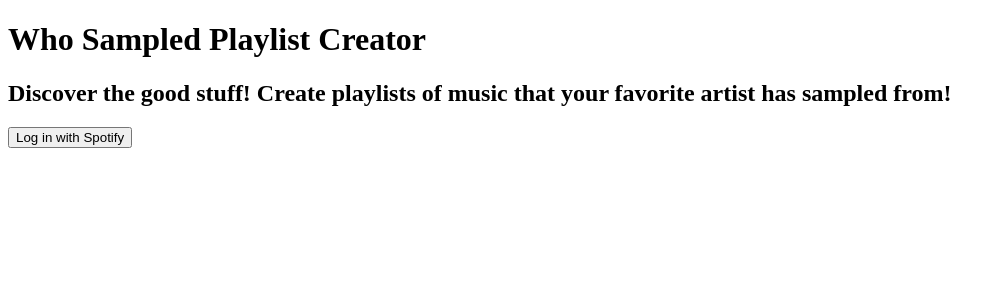
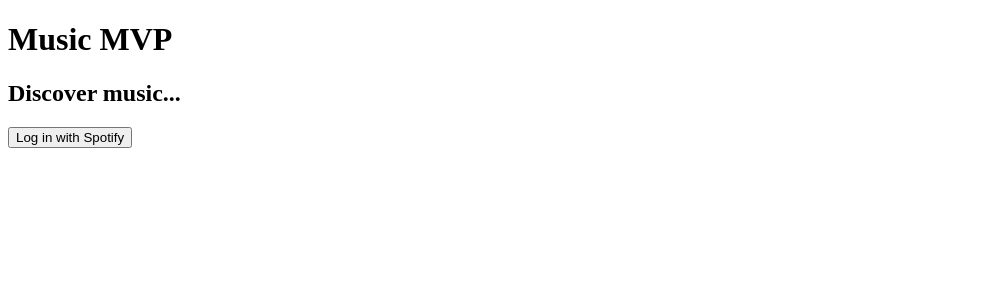
Before and after one commit to connieyeah/sight-and-sound, a React app: page / in a window 1280 px wide. Shown: the top 300 px of the page, without its empty margins (0-1005 px from the left). Built offline with nearby package versions, Linux system fonts and the light colour scheme; the HTML template or start-up script is replaced by a standard one.

Commit message:
add router

```diff
--- /dev/null
+++ b/client/src/App.jsx
@@ -0,0 +1,43 @@
+import React from 'react';
+import ReactDOM from 'react-dom';
+import Login from './components/Login.jsx';
+import Search from './components/Search.jsx';
+
+import { BrowserRouter as Router, Route, Link } from 'react-router-dom';
+
+class App extends React.Component {
+  constructor(props) {
+    super(props);
+    this.state = {
+      tokenExist: false
+    }
+  }
+
+  componentWillMount() {
+    const params = (new URL(window.location)).searchParams
+    const access_token = params.get('access_token')
+    const refresh_token = params.get('refresh_token')
+    if (access_token !== null && refresh_token !== null) {
+      localStorage.setItem('accessToken', access_token)
+      localStorage.setItem('refreshToken', refresh_token)
+      this.setState({tokenExist: true})
+    }
+  }
+
+  render() {
+    const tokenExist = this.state.tokenExist
+    return (
+      <Router>
+        <div>
+          {tokenExist ?
+            <Route path="/" exact component={Search} />
+            : <Route path="/" exact component={Login} />
+          }
+        </div>
+
+      </Router>
+    )
+  }
+}
+
+ReactDOM.render(<App />, document.getElementById('app'));
--- a/client/src/components/Login.jsx
+++ b/client/src/components/Login.jsx
@@ -4,10 +4,11 @@ import styles from '../styles/Login.scss'
 
 class Login extends React.Component {
   render() {
+    console.log(`HI IM AEAKE LOGIN PAGE`, this.props)
     return (
       <div className={styles.container__index}>
-        <h1>Who Sampled Playlist Creator</h1>
-        <h2>Discover the good stuff! Create playlists of music that your favorite artist has sampled from!</h2>
+        <h1>Music MVP</h1>
+        <h2>Discover music...</h2>
         <a href="/login"><button className={styles['button__login-spotify']}><i className="fab fa-spotify"></i> Log in with Spotify</button></a>
         <div style={{ color: '#FFFFFF', fontWeight: 700, marginTop: '10px' }}>Created by Albert Huynh</div>
       </div>
--- /dev/null
+++ b/client/src/components/Search.jsx
@@ -0,0 +1,37 @@
+import React from 'react';
+
+class Search extends React.Component {
+  constructor(props) {
+    super(props);
+    this.state = {
+      urlSearchInput: ''
+    }
+  }
+
+  handleChange(event) {
+    this.setState({urlSearchInput: event.target.value})
+  }
+
+  // function that sends url to clarifai api
+  handleSubmit() {
+  }
+
+
+  render() {
+    console.log(`search component being rendered...`, this.props)
+    return (
+      <div>
+        <h1>SEARCH</h1>
+        <form>
+          <label>
+            Enter image url
+            <input type="text" name="" />
+          </label>
+        </form>
+      </div>
+
+    )
+  }
+}
+
+export default Search;
--- a/client/src/index.jsx
+++ /dev/null
@@ -1,21 +0,0 @@
-import React from 'react';
-import ReactDOM from 'react-dom';
-import Login from './components/Login.jsx';
-
-class App extends React.Component {
-  constructor(props) {
-    super(props);
-    this.state = {
-
-    }
-  }
-  render() {
-    return (
-      <div>
-        <Login />
-      </div>
-    )
-  }
-}
-
-ReactDOM.render(<App />, document.getElementById('app'));
--- a/package.json
+++ b/package.json
@@ -31,7 +31,9 @@
   },
   "dependencies": {
     "babel-cli": "^6.26.0",
-    "body-parser": "^1.17.2",
+    "body-parser": "^1.18.3",
+    "clarifai": "^2.9.0",
+    "cookie-parser": "^1.4.3",
     "cors": "^2.8.5",
     "eslint": "^5.10.0",
     "eslint-config-airbnb-base": "^13.1.0",
@@ -42,6 +44,8 @@
     "nodemon": "^1.18.9",
     "react": "^15.4.2",
     "react-dom": "^15.4.2",
+    "react-router": "^4.3.1",
+    "react-router-dom": "^4.3.1",
     "request": "^2.88.0",
     "webpack-cli": "^3.2.1"
   },
--- a/webpack.config.js
+++ b/webpack.config.js
@@ -3,7 +3,7 @@ var SRC_DIR = path.join(__dirname, '/client/src');
 var DIST_DIR = path.join(__dirname, '/client/dist');
 
 module.exports = {
-  entry: `${SRC_DIR}/index.jsx`,
+  entry: `${SRC_DIR}/App.jsx`,
   output: {
     filename: 'bundle.js',
     path: DIST_DIR
```
Also changed, not shown: 1 other file (tests, documents, lock files or other folders).
